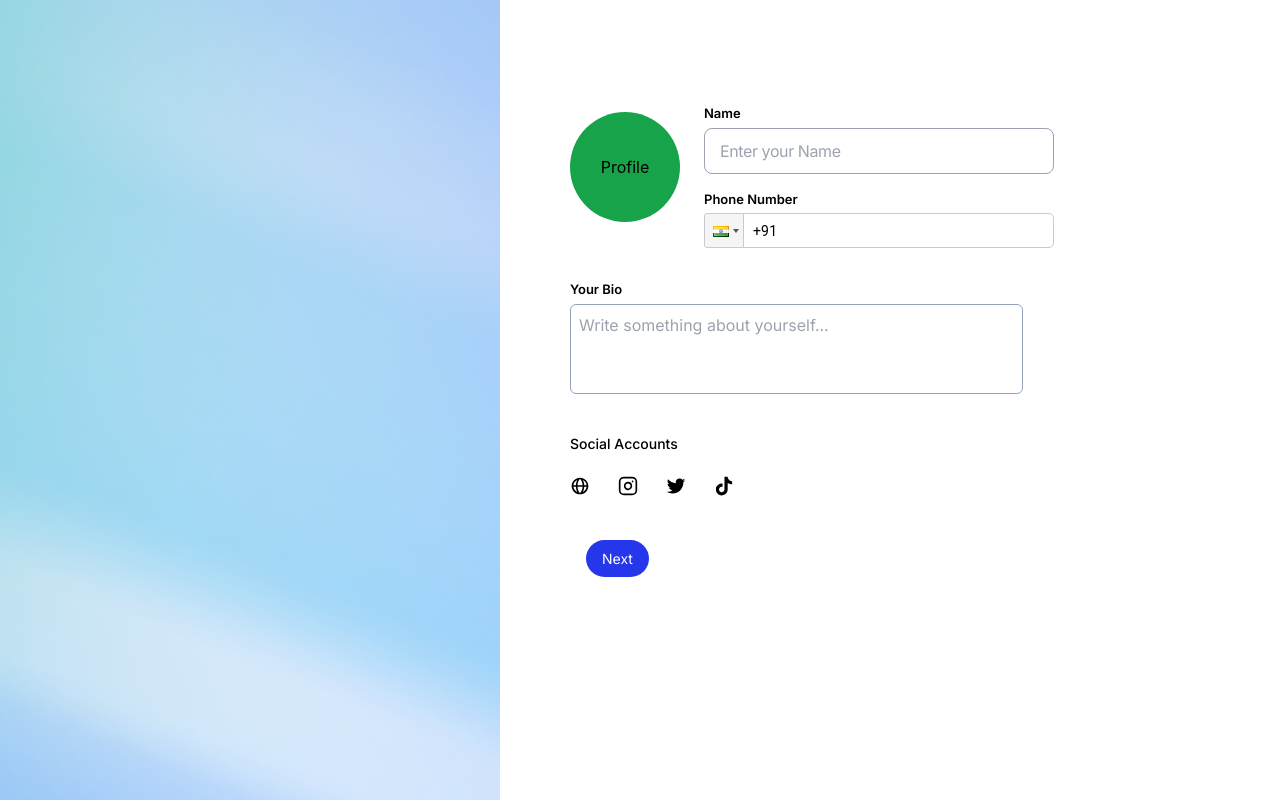
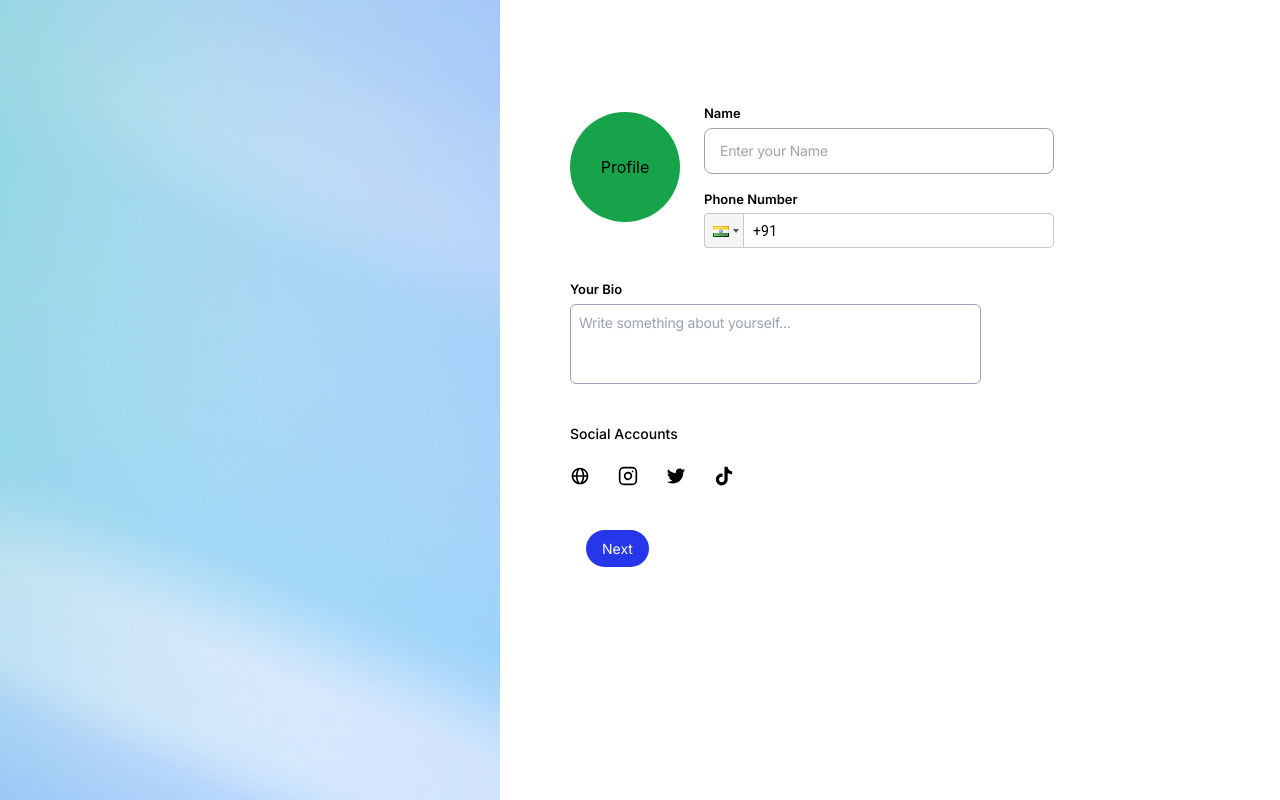
Before and after one commit to Devrajsinh-Jhala/Collabi, a React (Create React App) app: page /profile in a window 1280 px wide. Built offline with nearby package versions, Linux system fonts and the light colour scheme.

Commit message:
Added Loader and Toast

```diff
--- a/src/components/ImputElement.jsx
+++ b/src/components/ImputElement.jsx
@@ -8,11 +8,11 @@ const InputElement = () => {
         <p className="font-inter  text-black text-[18px] mb-8 ">
           Sign Up and Explore the Metaverse for Developers
         </p>
-        <p className="font-inter font-semibold text-black text-[16px] mb-2 ">
+        <p className="font-inter font-semibold text-black text-[13px] mb-2 ">
           Email Address
         </p>
         <input
-          className=" w-full sm:w-[400px] tracking-tight font-inter pl-[15px] border border-gray-400 rounded-lg  focus:outline-none py-[20px] h-[46px] "
+          className=" w-full sm:w-[400px] tracking-tight font-inter pl-[15px] border border-gray-400 rounded-lg  focus:outline-none  py-[20px] h-[46px] "
           type="email"
           name="email"
           placeholder="example@example.com"
--- a/src/containers/UserProfile.jsx
+++ b/src/containers/UserProfile.jsx
@@ -30,7 +30,7 @@ const UserProfile = () => {
                   Name
                 </p>
                 <input
-                  className=" w-full ml-6 sm:w-[350px] tracking-tight font-inter pl-[15px] border border-gray-400 rounded-lg  focus:outline-none py-[20px] h-[46px] "
+                  className=" w-full ml-6 sm:w-[350px] tracking-[-0.015em] leading-[1.3rem] font-inter pl-[15px] border border-gray-400 rounded-lg text-[14px] focus:outline-none py-[20px] h-[46px] "
                   type="email"
                   name="email"
                   placeholder="Enter your Name"
@@ -58,7 +58,7 @@ const UserProfile = () => {
             Your Bio
           </p>
           <textarea
-            className="border focus:outline-none focus:border-blue-500 py-2 px-2 border-slate-400 rounded-md resize-none font-inter leading-6"
+            className="border tracking-[-0.015em] leading-[1.3rem] text-[14px] focus:outline-none focus:border-blue-500 py-2 px-2 border-slate-400 rounded-md resize-none font-inter "
             name=""
             id=""
             placeholder="Write something about yourself..."
```
